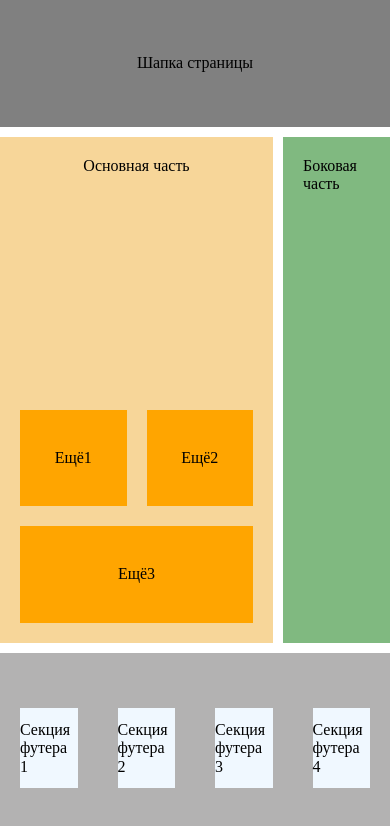
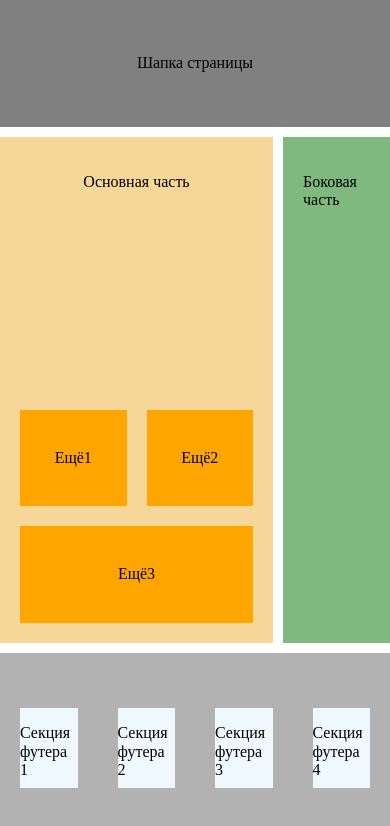
Before and after one commit to AnnaZorich/Anna_itgirlsclub, a plain HTML site: page week-6/шаблон дз/index.html in a window 390 px wide. Drawn offline with Linux system fonts and the light colour scheme.

Commit message:
responsive

```diff
--- a/week-6/шаблон дз/index.html
+++ b/week-6/шаблон дз/index.html
@@ -13,23 +13,41 @@
 <body class=wrapper>
 
     <header class="header">
-        Шапка страницы
+        <p>Шапка страницы</p>
     </header>
 
     <main class="main">
-        <div class="main__content">Основная часть</div>
-        <div class="more1">Ещё1</div>
-        <div class="more2">Ещё2</div>
-        <div class="more3">Ещё3</div>
+        <div class="main__content">
+            <p>Основная часть</p>
+        </div>
+        <div class="more1">
+            <p>Ещё1</p>
+        </div>
+        <div class="more2">
+            <p>Ещё2</p>
+        </div>
+        <div class="more3">
+            <p>Ещё3</p>
+        </div>
     </main>
 
-    <aside class="aside">Боковая часть</aside>
+    <aside class="aside">
+        <p>Боковая часть</p>
+    </aside>
 
     <footer class="footer">
-        <section class="1">Секция футера 1</section>
-        <section class="2">Секция футера 2</section>
-        <section class="3">Секция футера 3</section>
-        <section class="4">Секция футера 4</section>
+        <section class="1">
+            <p>Секция футера 1</p>
+        </section>
+        <section class="2">
+            <p>Секция футера 2</p>
+        </section>
+        <section class="3">
+            <p>Секция футера 3</p>
+        </section>
+        <section class="4">
+            <p>Секция футера 4</p>
+        </section>
     </footer>
 
 </body>
```
